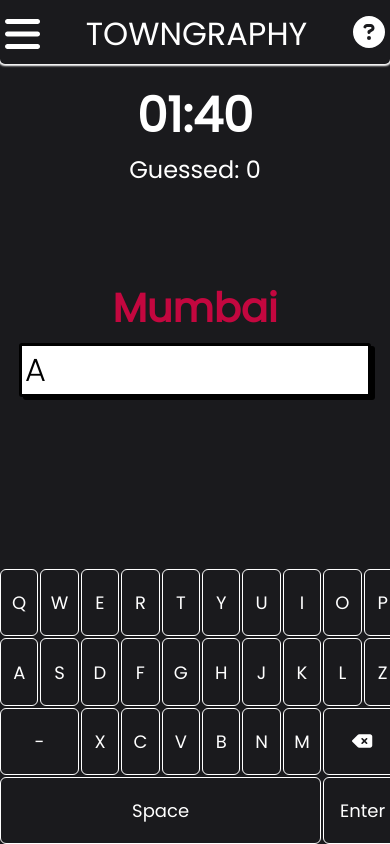
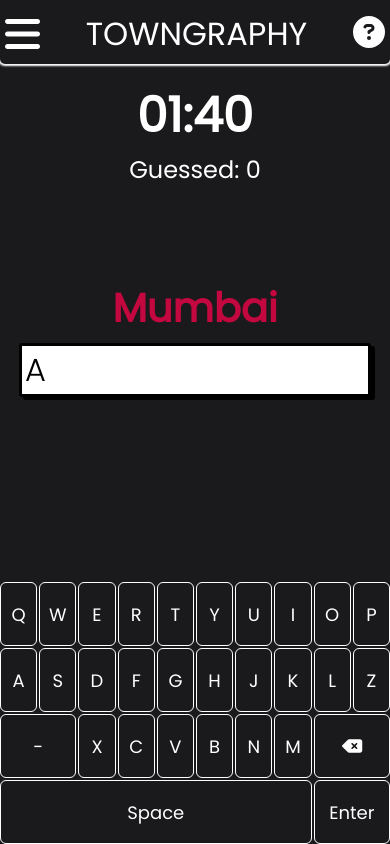
Before and after one commit to nickgabriadze/Towngraphy, a React (Create React App) app: page / in a window 390 px wide. Built offline with nearby package versions, Linux system fonts and the light colour scheme.

Commit message:
changed keyboard sizing

```diff
--- a/src/Components/Keyboard/keyboard.css
+++ b/src/Components/Keyboard/keyboard.css
@@ -25,7 +25,7 @@ button {
 .keyboard-grid {
     display: grid;
     grid-template-columns: repeat(10, minmax(3rem, 1fr));
-    grid-template-rows: repeat(4, minmax(3rem, 1fr));
+    grid-template-rows: repeat(4, minmax(3.5rem, 1fr));
 
 }
 
@@ -60,8 +60,8 @@ button {
         bottom: 0;
     }
     .keyboard-grid {
-        grid-template-columns: repeat(10, minmax(2.4rem, 3rem));
-        grid-template-rows: repeat(4, minmax(2.5rem, 4.2rem));
+        grid-template-columns: repeat(10, minmax(2.2rem, 3rem));
+        grid-template-rows: repeat(4, minmax(2.5rem, 4rem));
         grid-gap: 2px;
     }
 
@@ -76,7 +76,7 @@ button {
 
 
     .keyboard-grid {
-        grid-template-columns: repeat(10, minmax(2rem, 2.5rem));
+        grid-template-columns: repeat(10, minmax(1.5rem, 2.5rem));
         grid-template-rows: repeat(4, minmax(1.7rem, 3rem));
     }
 
@@ -97,7 +97,14 @@ button {
         font-size: 15px;
     }
 }
+@media screen and (max-width: 280px){
+    .keyboard-grid {
+        grid-template-columns: repeat(10, minmax(1.5rem, 3rem));
+        grid-template-rows: repeat(4, minmax(1.5rem, 3rem));
+    }
 
+
+}
 @media screen and (min-height: 800px) and (min-width: 700px) {
 
     .keyboard-grid {
```
